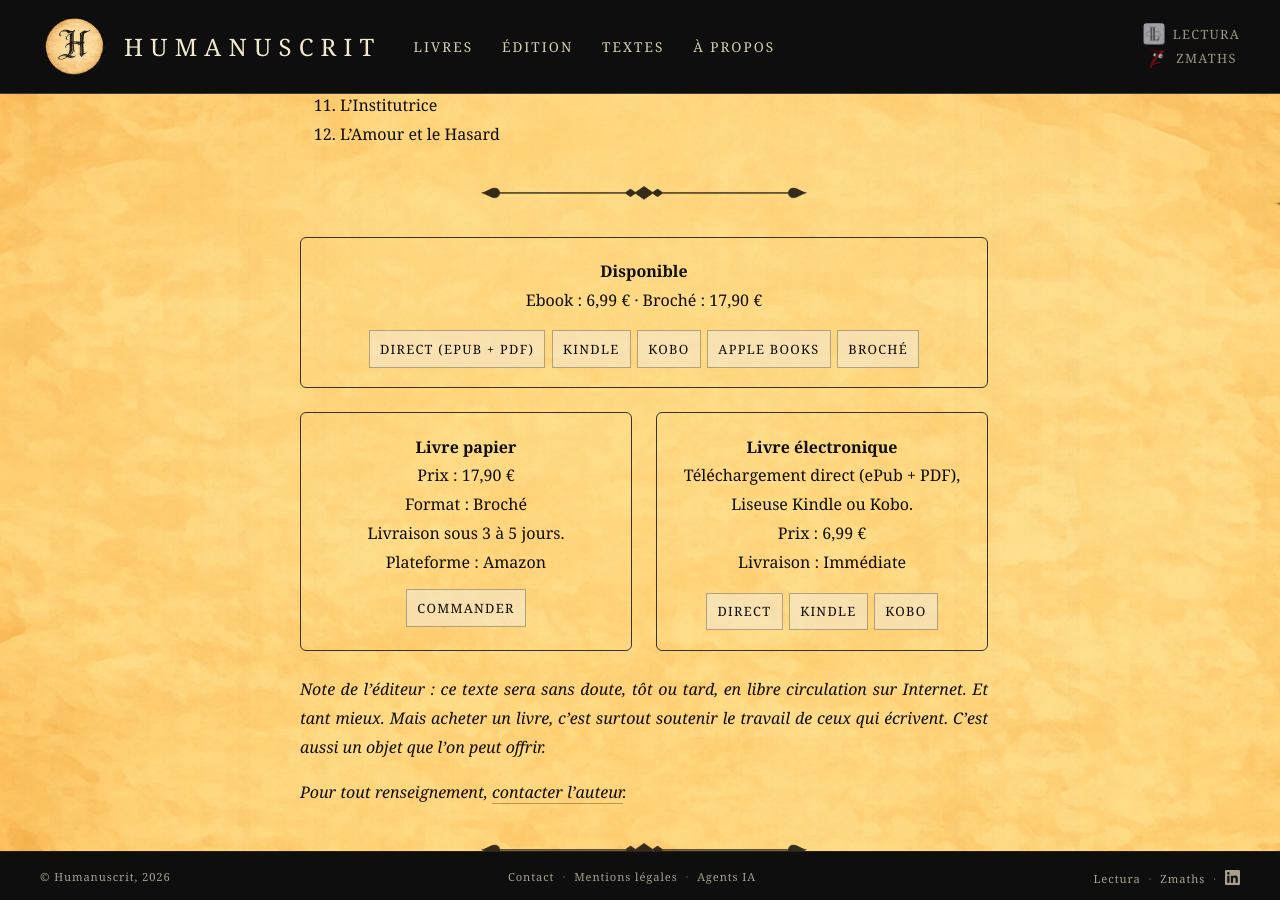
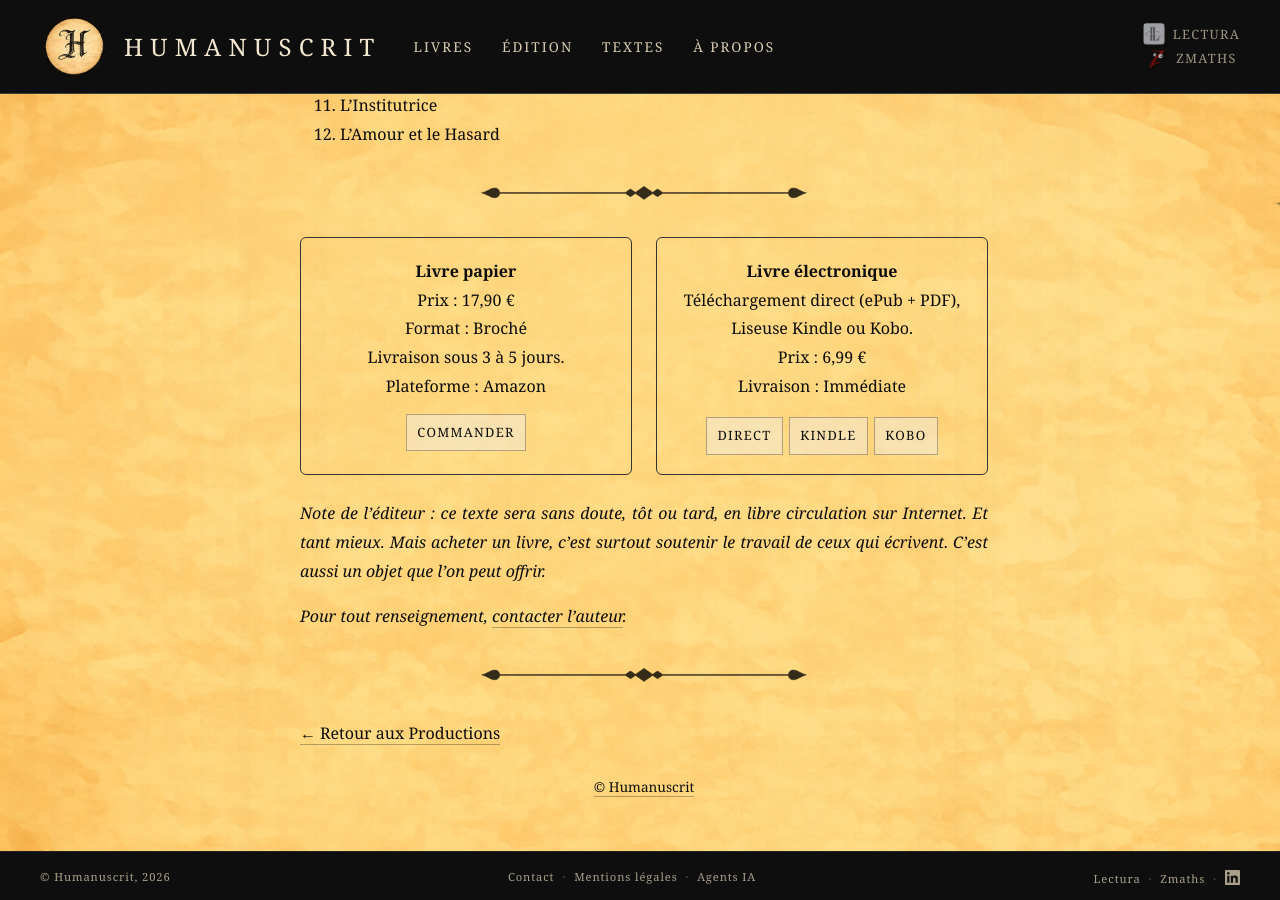
Before and after one commit to maxcarriere/humanuscrit, a Jekyll site: the page built from productions/system-down.md, in a window 1280 px wide and 900 px high, scrolled down 2154 px. Built offline with Jekyll 4.4.1, drawn with Linux system fonts in a browser that asks for light colours.

Commit message:
Page du roman : bloc d'achat en doublon retiré, Apple Books retiré
Ne restent que les blocs Livre papier et Livre électronique ; offre Apple Books
retirée des données structurées et de la FAQ (mauvaise version en ligne).

Co-Authored-By: Claude Opus 5.5 <noreply@anthropic.com>

```diff
--- a/_includes/head.html
+++ b/_includes/head.html
@@ -87,14 +87,6 @@
       "isbn": "979-10-985290-1-6",
       "datePublished": "2026-10-16",
       "offers": [
-        {
-          "@type": "Offer",
-          "price": "6.99",
-          "priceCurrency": "EUR",
-          "availability": "https://schema.org/InStock",
-          "url": "https://books.apple.com/fr/book/system-down/id6812830159",
-          "seller": {"@type": "Organization", "name": "Apple Books"}
-        },
         {
           "@type": "Offer",
           "price": "6.99",
--- a/productions/system-down.md
+++ b/productions/system-down.md
@@ -83,20 +83,6 @@ Premier roman de Max Carrière, coécrit avec Claude (Anthropic).
 
 ---
 
-<div class="buy-format buy-preorder" markdown="0">
-<strong>Disponible</strong>
-<br>
-Ebook&nbsp;: 6,99&nbsp;&euro; · Broch&eacute;&nbsp;: 17,90&nbsp;&euro;
-<br>
-<div class="buy-buttons-row">
-<a href="https://payhip.com/b/iQ9D2" class="cta-button" target="_blank" rel="noopener">DIRECT (ePub + PDF)</a>
-<a href="https://www.amazon.fr/dp/B0HK1DKW98" class="cta-button" target="_blank" rel="noopener">KINDLE</a>
-<a href="https://www.kobo.com/fr/fr/ebook/system-down" class="cta-button" target="_blank" rel="noopener">KOBO</a>
-<a href="https://books.apple.com/fr/book/system-down/id6812830159" class="cta-button" target="_blank" rel="noopener">APPLE BOOKS</a>
-<a href="https://www.amazon.fr/dp/B0HKWPJ5ZY" class="cta-button" target="_blank" rel="noopener">BROCH&Eacute;</a>
-</div>
-</div>
-
 <div class="buy-links" markdown="0">
 
 <div class="buy-format">
```
Also changed, not shown: faq.md (+2 -2 lines).
